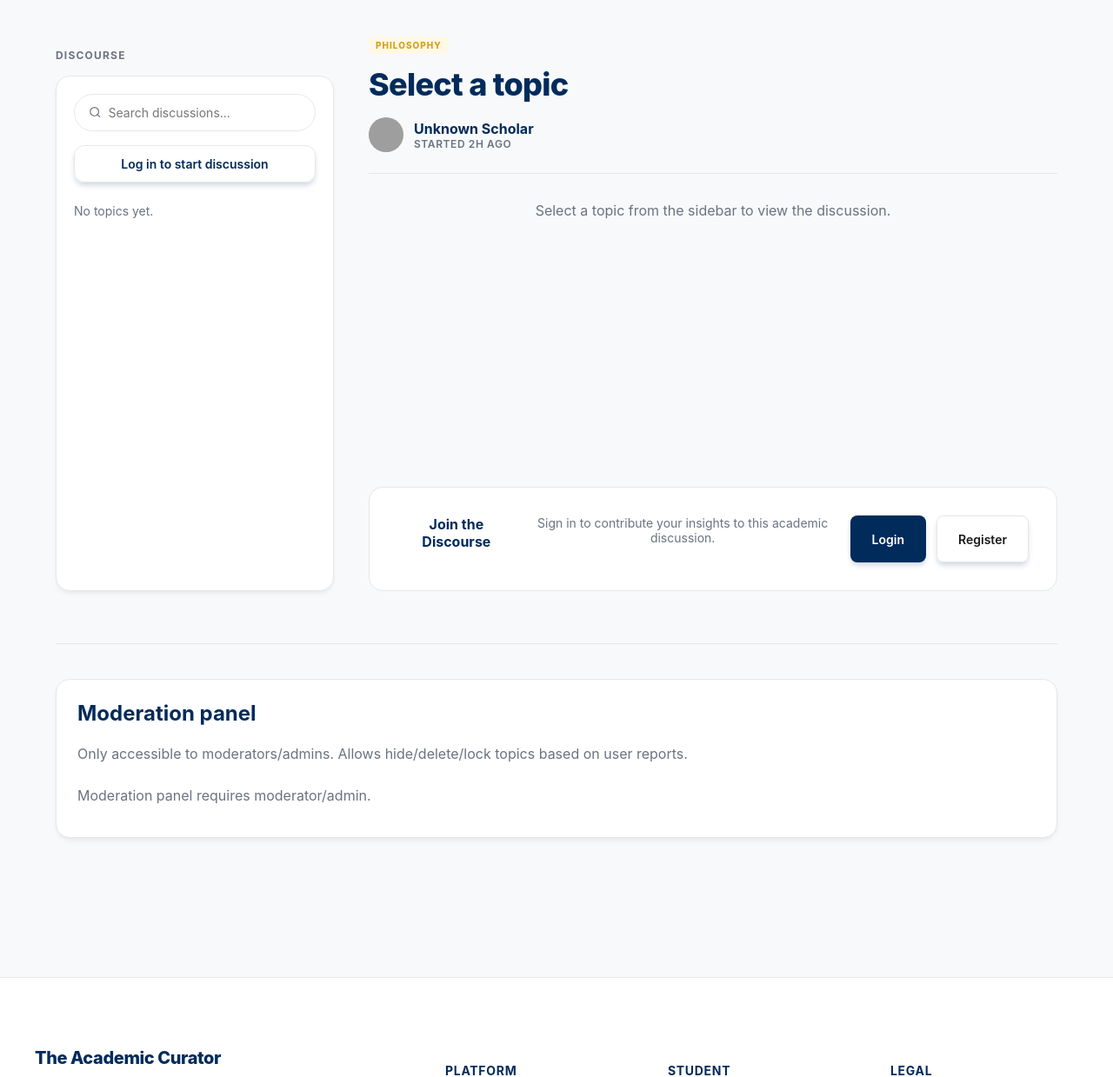
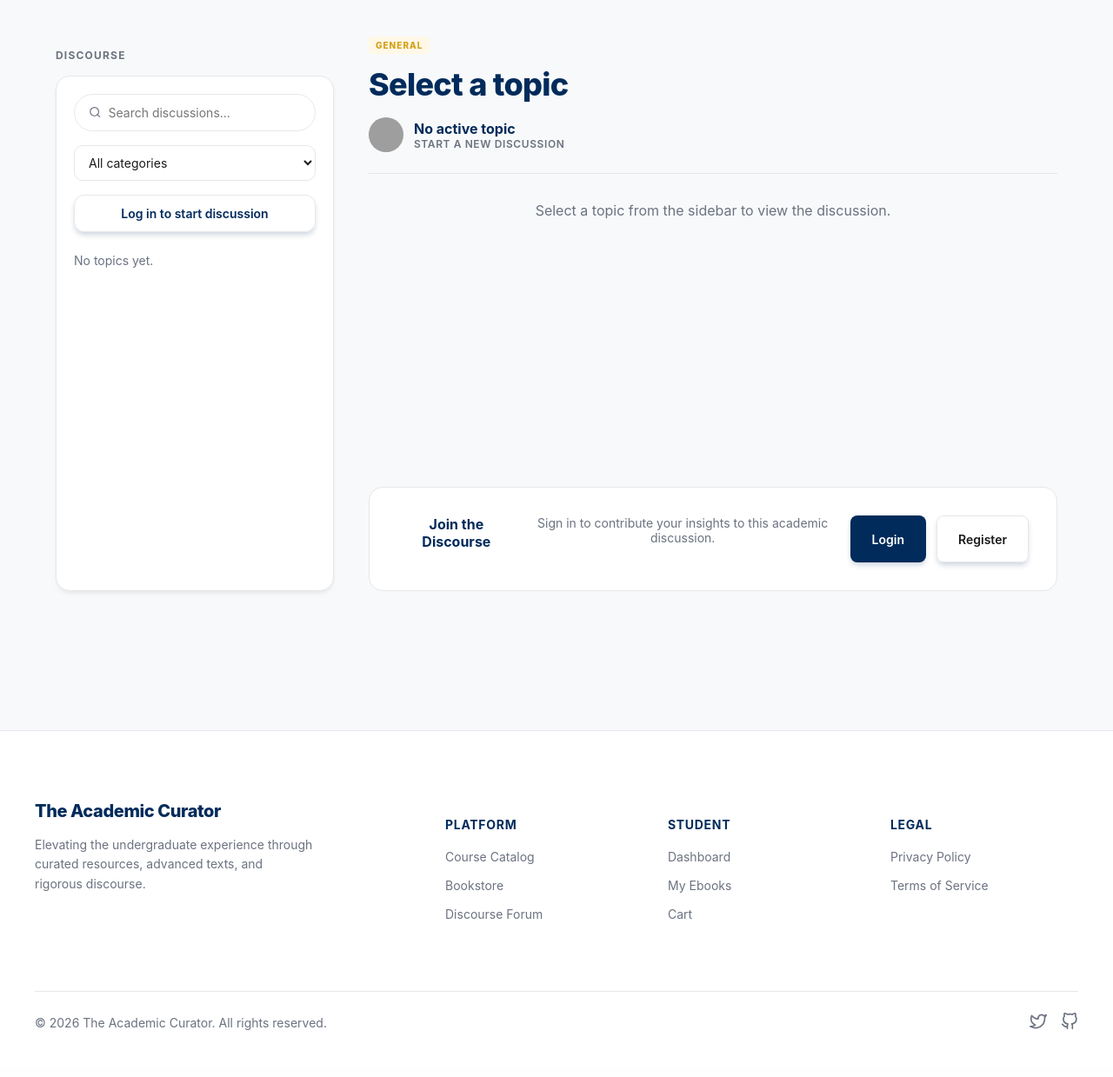
Before and after one commit to vincentlee001804/education_website, a Flask app: page /forum in a window 1280 px wide. Shown: the part 68-1307 px from the top of the page at 87% size. After the commit the page ends 1253 px from the top, so only its background shows below. Run offline with Flask 3, Linux system fonts and the light colour scheme; data that the repository does not hold is empty; grey boxes are pictures that could not be loaded.

Commit message:
Forum UI/UX Updates

```diff
--- a/backend/app.py
+++ b/backend/app.py
@@ -2,6 +2,7 @@ import os
 
 from flask import Flask, send_from_directory
 from flask_migrate import Migrate
+from sqlalchemy import inspect, text
 
 from .config import Config
 from .extensions import db, jwt
@@ -103,6 +104,13 @@ def create_app() -> Flask:
         # For early development we create tables automatically.
         # For production / grading you can switch to migrations.
         db.create_all()
+        inspector = inspect(db.engine)
+        topic_columns = {col["name"] for col in inspector.get_columns("forum_topics")}
+        if "category" not in topic_columns:
+            db.session.execute(
+                text("ALTER TABLE forum_topics ADD COLUMN category VARCHAR(80) NOT NULL DEFAULT 'General'")
+            )
+            db.session.commit()
 
     return app
 
--- a/backend/models.py
+++ b/backend/models.py
@@ -97,6 +97,7 @@ class ForumTopic(db.Model):
 
     id = db.Column(db.Integer, primary_key=True, autoincrement=True)
     title = db.Column(db.String(220), nullable=False)
+    category = db.Column(db.String(80), nullable=False, default="General")
     created_by = db.Column(db.Integer, db.ForeignKey("users.id"), nullable=False, index=True)
     created_at = db.Column(db.DateTime, default=datetime.utcnow, nullable=False)
     is_locked = db.Column(db.Boolean, default=False, nullable=False)
--- a/backend/routes/forum.py
+++ b/backend/routes/forum.py
@@ -6,6 +6,14 @@ from ..models import ForumTopic, ForumPost, ForumReport
 
 
 forum_bp = Blueprint("forum", __name__)
+ALLOWED_TOPIC_CATEGORIES = {
+    "General",
+    "Philosophy",
+    "Technology",
+    "Science",
+    "Arts",
+    "Career",
+}
 
 
 def _json_error(message: str, code: str = "bad_request", status_code: int = 400):
@@ -35,6 +43,7 @@ def _topic_to_dict(t: ForumTopic):
     return {
         "id": t.id,
         "title": t.title,
+        "category": t.category or "General",
         "created_by": t.created_by,
         "created_at": t.created_at.isoformat(),
         "is_locked": t.is_locked,
@@ -56,10 +65,13 @@ def _post_to_dict(p: ForumPost):
 @forum_bp.get("/forum/topics")
 def list_topics():
     search = request.args.get("search", "").strip()
+    category = request.args.get("category", "").strip()
     q = ForumTopic.query.filter(ForumTopic.status != "hidden")
     if search:
         # Basic search for project scaffold
         q = q.filter(ForumTopic.title.ilike(f"%{search}%"))
+    if category and category.lower() != "all":
+        q = q.filter(ForumTopic.category.ilike(category))
     topics = q.order_by(ForumTopic.created_at.desc()).all()
     return jsonify({"data": [_topic_to_dict(t) for t in topics], "error": None})
 
@@ -70,11 +82,14 @@ def create_topic():
     user_id = int(get_jwt_identity())
     payload = request.get_json(silent=True) or {}
     title = (payload.get("title") or "").strip()
+    category = (payload.get("category") or "General").strip().title()
 
     if not title or len(title) < 4 or len(title) > 220:
         return _json_error("Topic title must be between 4 and 220 chars", code="invalid_title")
+    if category not in ALLOWED_TOPIC_CATEGORIES:
+        return _json_error("Invalid topic category", code="invalid_category")
 
-    topic = ForumTopic(title=title, created_by=user_id, is_locked=False, status="active")
+    topic = ForumTopic(title=title, category=category, created_by=user_id, is_locked=False, status="active")
     db.session.add(topic)
     db.session.commit()
     return jsonify({"data": {"topic_id": topic.id}, "error": None}), 201
--- a/backend/templates/forum.html
+++ b/backend/templates/forum.html
@@ -95,6 +95,15 @@
               <svg width="16" height="16" viewBox="0 0 24 24" fill="none" stroke="currentColor" stroke-width="2" stroke-linecap="round" stroke-linejoin="round" class="muted"><circle cx="11" cy="11" r="8"></circle><line x1="21" y1="21" x2="16.65" y2="16.65"></line></svg>
               <input id="topic-search" type="text" placeholder="Search discussions..." style="width: 100%; border: none; background: transparent;" />
             </div>
+            <select id="topic-category-filter" style="width: 100%; border: 1px solid var(--border); border-radius: 10px; padding: 10px 12px; font-size: 14px; color: var(--text); margin-bottom: 16px; background: white;">
+              <option value="all">All categories</option>
+              <option value="General">General</option>
+              <option value="Philosophy">Philosophy</option>
+              <option value="Technology">Technology</option>
+              <option value="Science">Science</option>
+              <option value="Arts">Arts</option>
+              <option value="Career">Career</option>
+            </select>
 
             <button class="btn outline" style="width: 100%; margin-bottom: 24px; border-radius: 12px; font-weight: 600; color: var(--accent); border-color: var(--border); display: none;" id="new-discussion-btn" data-auth="logged-in">
               <svg width="16" height="16" viewBox="0 0 24 24" fill="none" stroke="currentColor" stroke-width="2" stroke-linecap="round" stroke-linejoin="round" style="margin-right: 8px;"><line x1="12" y1="5" x2="12" y2="19"></line><line x1="5" y1="12" x2="19" y2="12"></line></svg>
@@ -118,7 +127,7 @@
           <!-- Thread Header -->
           <div style="margin-bottom: 32px; padding-bottom: 24px; border-bottom: 1px solid var(--border);">
             <div style="margin-bottom: 16px;">
-              <span style="background: #FFF8E7; color: #D4A017; font-size: 10px; font-weight: 800; padding: 4px 8px; border-radius: 4px; text-transform: uppercase; letter-spacing: 0.1em;" id="selected-category">PHILOSOPHY</span>
+              <span style="background: #FFF8E7; color: #D4A017; font-size: 10px; font-weight: 800; padding: 4px 8px; border-radius: 4px; text-transform: uppercase; letter-spacing: 0.1em;" id="selected-category">GENERAL</span>
             </div>
             <h1 style="margin: 0 0 16px; font-size: 36px; color: var(--accent); font-weight: 800; letter-spacing: -0.02em; line-height: 1.2;" id="selected-title">Select a topic</h1>
 
@@ -167,16 +176,25 @@
           </div>
           <label for="topic-title">Title</label>
           <input id="topic-title" placeholder="e.g., The post-digital era implications on ethics" style="margin-bottom: 24px; font-size: 16px; padding: 16px;" />
+          <label for="topic-category">Category</label>
+          <select id="topic-category" style="margin-bottom: 24px; font-size: 16px; padding: 16px; width: 100%; border: 1px solid var(--border); border-radius: 10px;">
+            <option value="General">General</option>
+            <option value="Philosophy">Philosophy</option>
+            <option value="Technology">Technology</option>
+            <option value="Science">Science</option>
+            <option value="Arts">Arts</option>
+            <option value="Career">Career</option>
+          </select>
           <button class="btn" type="button" id="create-topic-btn" style="width: 100%; padding: 16px; font-size: 16px;">Post topic</button>
           <div id="topic-create-error" class="status bad" style="display:none; margin-top:12px;"></div>
         </div>
       </div>
 
-      <section style="margin-top: 60px; border-top: 1px solid var(--border); padding-top: 40px;">
+      <section id="moderation-section" style="margin-top: 60px; border-top: 1px solid var(--border); padding-top: 40px; display: none;">
         <div class="card" style="background: white;">
           <h2 style="margin-top:0; color: var(--accent);">Moderation panel</h2>
           <div class="muted" style="line-height:1.6; margin-bottom:24px;">
-            Only accessible to moderators/admins. Allows hide/delete/lock topics based on user reports.
+            Only accessible to admins. Allows hide/delete/lock topics based on user reports.
           </div>
           <div id="reports-status" class="muted">Loading moderation reports…</div>
           <div id="reports" class="list" style="margin-top:14px;"></div>
@@ -232,11 +250,16 @@
       const topicsStatusEl = document.getElementById("topics-status");
       const searchBtn = document.getElementById("topic-search");
       const topicSearchInput = document.getElementById("topic-search");
+      const topicCategoryFilter = document.getElementById("topic-category-filter");
       const newDiscussionBtn = document.getElementById("new-discussion-btn");
       const createTopicModal = document.getElementById("create-topic-section");
       const closeModalBtn = document.getElementById("close-modal-btn");
+      const selectedCategoryEl = document.getElementById("selected-category");
+      const topicCategoryInput = document.getElementById("topic-category");
+      const moderationSectionEl = document.getElementById("moderation-section");
 
       let selectedTopicId = null;
+      let selectedCategory = "all";
 
       // Modal logic
       newDiscussionBtn.addEventListener("click", () => {
@@ -251,12 +274,39 @@
 
       function moneyEscape(s) { return String(s || ""); }
 
-      async function loadTopics(search = "") {
+      function normalizeCategory(category) {
+        return (category || "General").trim() || "General";
+      }
+
+      function setActiveTopicLine(topicId) {
+        document.querySelectorAll('#topics .line').forEach((el) => {
+          const isActive = Number(el.dataset.topicId) === Number(topicId);
+          el.style.background = isActive ? "var(--bg0)" : "transparent";
+          el.onmouseout = isActive ? null : (() => (el.style.background = "transparent"));
+        });
+      }
+
+      function resetTopicDetail(category = "all") {
+        selectedTopicId = null;
+        document.getElementById("selected-title").textContent = "Select a topic";
+        selectedCategoryEl.textContent = (category === "all" ? "GENERAL" : normalizeCategory(category).toUpperCase());
+        document.getElementById("selected-meta").textContent = "START A NEW DISCUSSION";
+        document.getElementById("selected-author").textContent = "No active topic";
+        document.getElementById("selected-author-img").src = "https://ui-avatars.com/api/?name=Topic&background=CBD5E1&color=334155";
+        document.getElementById("selected-author-img").alt = "No active topic";
+        document.getElementById("posts").innerHTML = "";
+        document.getElementById("posts-status").textContent = category === "all"
+          ? "Select a topic from the sidebar to view the discussion."
+          : `No topics found in ${normalizeCategory(category)}.`;
+      }
+
+      async function loadTopics(search = "", category = "all") {
         topicsEl.innerHTML = "";
         topicsStatusEl.textContent = "Loading…";
         try {
           const qs = new URLSearchParams();
           if (search) qs.set("search", search);
+          if (category && category !== "all") qs.set("category", category);
           const payload = await apiGet(`/api/forum/topics${qs.toString() ? "?" + qs.toString() : ""}`, { auth: false });
           const topics = payload.data || [];
 
@@ -265,6 +315,7 @@
           topics.forEach((t) => {
             const line = document.createElement("div");
             line.className = "line";
+            line.dataset.topicId = String(t.id);
             line.style.cursor = "pointer";
             line.style.border = "none";
             line.style.background = "transparent";
@@ -278,7 +329,7 @@
 
             line.innerHTML = `
               <div style="display: flex; justify-content: space-between; align-items: center; margin-bottom: 8px;">
-                <span style="font-size: 10px; font-weight: 800; color: #D4A017; text-transform: uppercase; letter-spacing: 0.1em;">PHILOSOPHY</span>
+                <span style="font-size: 10px; font-weight: 800; color: #D4A017; text-transform: uppercase; letter-spacing: 0.1em;">${normalizeCategory(t.category).toUpperCase()}</span>
                 <span class="muted" style="font-size: 12px;">${new Date(t.created_at).toLocaleTimeString([], {hour: '2-digit', minute:'2-digit'})}</span>
               </div>
               <div style="font-weight: 800; font-size: 16px; color: var(--accent); line-height: 1.4; margin-bottom: 12px;">${t.title}</div>
@@ -290,20 +341,22 @@
               </div>
             `;
             line.addEventListener("click", () => {
-              // Reset all active states
-              document.querySelectorAll('#topics .line').forEach(el => {
-                el.style.background = "transparent";
-                el.onmouseout = () => el.style.background = "transparent";
-              });
-              // Set active state
-              line.style.background = "var(--bg0)";
-              line.onmouseout = null; // keep background when mouse leaves
-
               selectedTopicId = t.id;
+              setActiveTopicLine(t.id);
               loadTopic(t.id);
             });
             topicsEl.appendChild(line);
           });
+
+          if (!topics.length) {
+            resetTopicDetail(category);
+            return;
+          }
+
+          const activeTopic = topics.find((t) => Number(t.id) === Number(selectedTopicId)) || topics[0];
+          selectedTopicId = activeTopic.id;
+          setActiveTopicLine(activeTopic.id);
+          await loadTopic(activeTopic.id);
         } catch (e) {
           topicsStatusEl.textContent = e.message || "Failed to load topics";
         }
@@ -321,6 +374,10 @@
           const posts = payload.data.posts || [];
 
           document.getElementById("selected-title").textContent = topic.title;
+          selectedCategoryEl.textContent = normalizeCategory(topic.category).toUpperCase();
+          document.getElementById("selected-author").textContent = "Unknown Scholar";
+          document.getElementById("selected-author-img").src = "https://ui-avatars.com/api/?name=Author&background=002B5B&color=fff";
+          document.getElementById("selected-author-img").alt = "Author";
           document.getElementById("selected-meta").textContent = `STARTED ${new Date(topic.created_at).toLocaleDateString()}`;
 
           const postsEl = document.getElementById("posts");
@@ -383,19 +440,25 @@
       topicSearchInput.addEventListener("input", () => {
         clearTimeout(searchTimeout);
         searchTimeout = setTimeout(() => {
-          loadTopics(topicSearchInput.value.trim());
+          loadTopics(topicSearchInput.value.trim(), selectedCategory);
         }, 300);
+      });
+      topicCategoryFilter.addEventListener("change", () => {
+        selectedCategory = topicCategoryFilter.value;
+        loadTopics(topicSearchInput.value.trim(), selectedCategory);
       });
 
       document.getElementById("create-topic-btn").addEventListener("click", async () => {
         const title = document.getElementById("topic-title").value.trim();
+        const category = normalizeCategory(topicCategoryInput.value);
         const errEl = document.getElementById("topic-create-error");
         errEl.style.display = "none";
         try {
-          await apiPost("/api/forum/topics", { title }, { auth: true });
+          await apiPost("/api/forum/topics", { title, category }, { auth: true });
           document.getElementById("topic-title").value = "";
+          topicCategoryInput.value = "General";
           createTopicModal.style.display = "none";
-          loadTopics(topicSearchInput.value.trim());
+          loadTopics(topicSearchInput.value.trim(), selectedCategory);
         } catch (e) {
           errEl.style.display = "block";
           if (e.message.includes("401")) {
@@ -461,7 +524,7 @@
                 try {
                   await apiPost(`/api/mod/reports/${rid}/action`, { action: act }, { auth: true });
                   await loadReports();
-                  await loadTopics(topicSearchInput.value.trim());
+                  await loadTopics(topicSearchInput.value.trim(), selectedCategory);
                   if (selectedTopicId) await loadTopic(selectedTopicId);
                 } catch (e) {
                   alert(e.message || "Action failed");
@@ -471,14 +534,30 @@
             reportsEl.appendChild(line);
           });
         } catch (e) {
-          // If user isn't a moderator/admin, hide the panel.
+          // If reports fail to load, show fallback text in panel.
           reportsStatusEl.textContent = "Moderation panel requires moderator/admin.";
         }
       }
 
+      async function initModerationPanel() {
+        if (!moderationSectionEl) return;
+        moderationSectionEl.style.display = "none";
+        try {
+          const token = typeof readToken === "function" ? readToken() : null;
+          if (!token) return;
+          const payload = await apiGet("/api/auth/me", { auth: true });
+          const roles = payload?.data?.roles || [];
+          const isAdmin = roles.includes("admin");
+          moderationSectionEl.style.display = isAdmin ? "block" : "none";
+          if (isAdmin) await loadReports();
+        } catch (_) {
+          moderationSectionEl.style.display = "none";
+        }
+      }
+
       (async () => {
-        await loadTopics("");
-        await loadReports();
+        await loadTopics("", selectedCategory);
+        await initModerationPanel();
       })();
     </script>
   </body>
```
